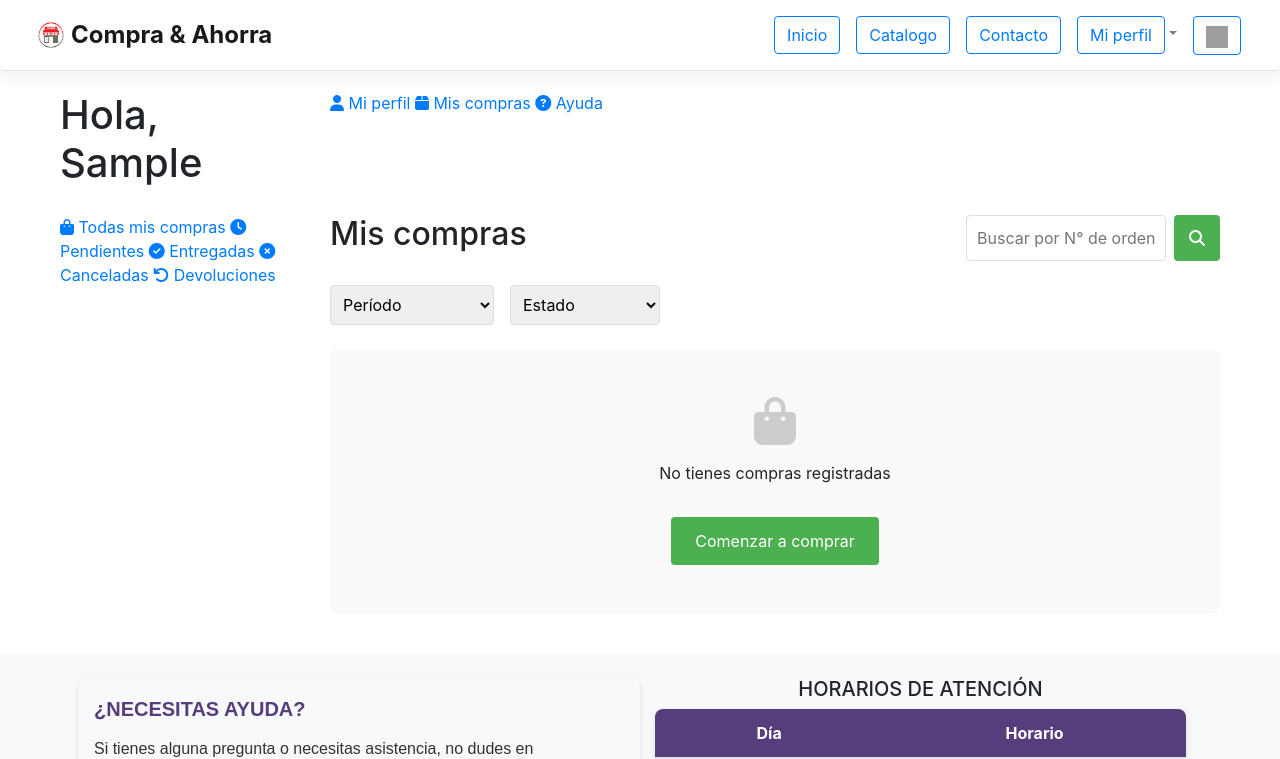
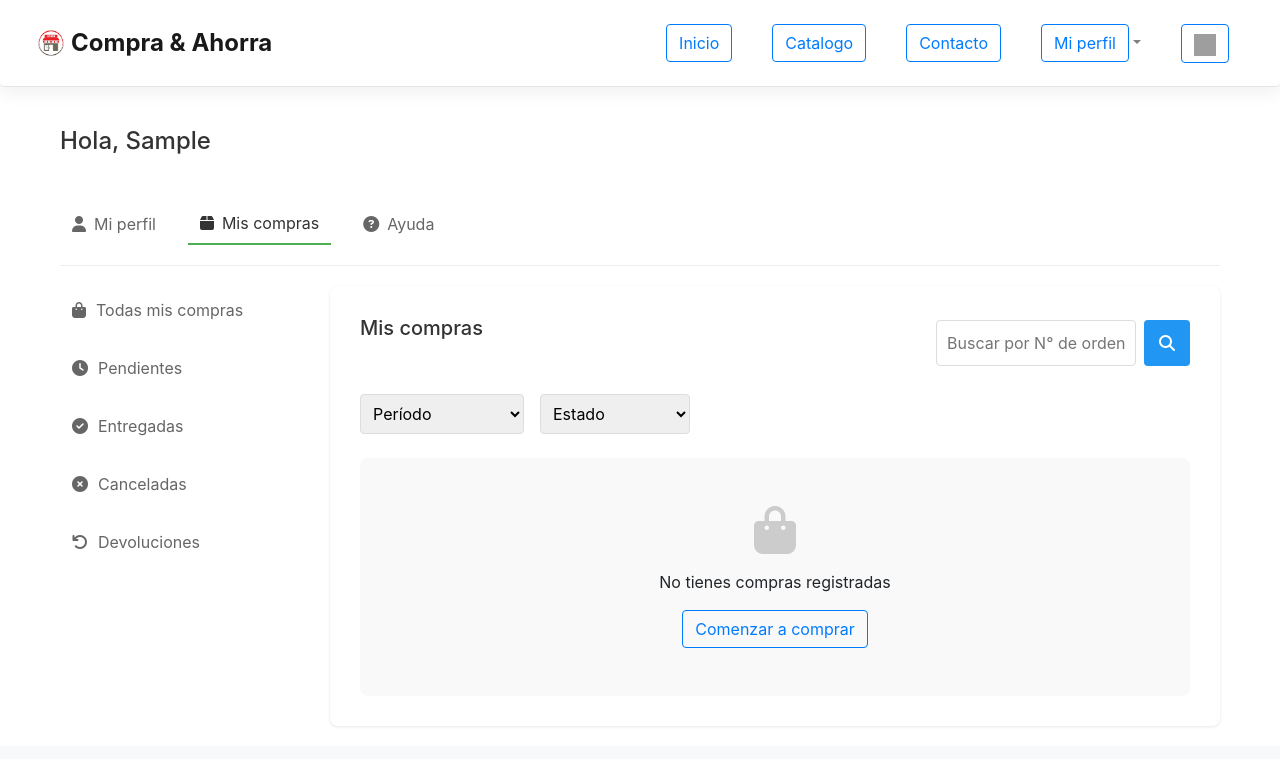
Before and after one commit to YhonV/architecture_project, a Django app: template web_project/templates/historial-compra.html in a window 1280 px wide. Shown: the top 759 px of the page. Run offline with Django 5.2, Linux system fonts and the light colour scheme; the template is opened without the code that fills it, so the values that code supplies are empty; the visitor is signed in with stand-in values (Sample User, id 1); some libraries are stand-ins or nearby versions; grey boxes are pictures that could not be loaded.

Commit message:
modifico css historial-compras

```diff
--- a/web_project/static/css/historial-compra.css
+++ b/web_project/static/css/historial-compra.css
@@ -30,8 +30,8 @@
 }
 
 .search-button {
+    background-color: #2196F3;
     padding: 10px 15px;
-    background: #4CAF50;
     border: none;
     border-radius: 4px;
     color: white;
@@ -135,7 +135,6 @@
 }
 
 .btn-buy-again {
-    background: #4CAF50;
     color: white;
 }
 
@@ -224,3 +223,162 @@
         flex: 1;
     }
 }
+
+/* Contenedor principal */
+.profile-container {
+    display: grid;
+    grid-template-columns: 250px 1fr;
+    grid-template-rows: auto auto 1fr;
+    gap: 20px;
+    padding: 20px;
+    max-width: 1200px;
+    margin: 0 auto;
+}
+
+/* Header */
+.header {
+    grid-column: 1 / -1;
+    padding: 20px 0;
+}
+
+.header h1 {
+    font-size: 24px;
+    color: #333;
+}
+
+/* Navigation Menu */
+.nav-menu {
+    grid-column: 1 / -1;
+    display: flex;
+    gap: 20px;
+    padding-bottom: 20px;
+    border-bottom: 1px solid #eee;
+}
+
+.nav-item {
+    display: flex;
+    align-items: center;
+    gap: 8px;
+    text-decoration: none;
+    color: #666;
+    padding: 8px 12px;
+}
+
+.nav-item.active {
+    color: #333;
+    border-bottom: 2px solid #4CAF50;
+}
+
+/* Sidebar */
+.sidebar {
+    grid-column: 1 / 2;
+    display: flex;
+    flex-direction: column;
+    gap: 10px;
+}
+
+.sidebar-item {
+    display: flex;
+    align-items: center;
+    gap: 10px;
+    padding: 12px;
+    text-decoration: none;
+    color: #666;
+    border-radius: 4px;
+    transition: background-color 0.2s;
+}
+
+.sidebar-item:hover {
+    background-color: #f5f5f5;
+}
+
+/* Main Content */
+.main-content {
+    grid-column: 2 / -1;
+    background: #fff;
+    padding: 30px;
+    border-radius: 8px;
+    box-shadow: 0 1px 3px rgba(0,0,0,0.1);
+}
+
+.main-content h2 {
+    font-size: 20px;
+    color: #333;
+    margin-bottom: 30px;
+}
+
+/* Form Styles */
+.profile-form {
+    display: flex;
+    flex-direction: column;
+    gap: 24px;
+}
+
+.form-row {
+    display: grid;
+    grid-template-columns: repeat(3, 1fr);
+    gap: 20px;
+}
+
+.form-group {
+    display: flex;
+    flex-direction: column;
+    gap: 8px;
+}
+
+.form-group label {
+    font-size: 14px;
+    color: #666;
+}
+
+.form-group input {
+    padding: 10px;
+    border: 1px solid #ddd;
+    border-radius: 4px;
+    font-size: 14px;
+}
+
+.form-group input:focus {
+    outline: none;
+    border-color: #4CAF50;
+}
+
+/* Button Styles */
+.button-container {
+    display: flex;
+    justify-content: flex-end;
+    margin-top: 20px;
+}
+
+.save-button {
+    color: white;
+    padding: 12px 24px;
+    border: none;
+    border-radius: 4px;
+    cursor: pointer;
+    font-size: 14px;
+    transition: background-color 0.2s;
+}
+
+.save-button:hover {
+    background-color: #45a049;
+}
+
+/* Responsive Design */
+@media (max-width: 768px) {
+    .profile-container {
+        grid-template-columns: 1fr;
+    }
+
+    .form-row {
+        grid-template-columns: 1fr;
+    }
+
+    .sidebar {
+        display: none;
+    }
+
+    .main-content {
+        grid-column: 1 / -1;
+    }
+}
--- a/web_project/templates/historial-compra.html
+++ b/web_project/templates/historial-compra.html
@@ -113,7 +113,7 @@
             <div class="no-purchases">
                 <i class="fas fa-shopping-bag"></i>
                 <p>No tienes compras registradas</p>
-                <a href="{% url 'index' %}" class="btn-start-shopping">Comenzar a comprar</a>
+                <a href="{% url 'index' %}" class="btn btn-outline-primary ">Comenzar a comprar</a>
             </div>
             {% endfor %}
         </div>
```
